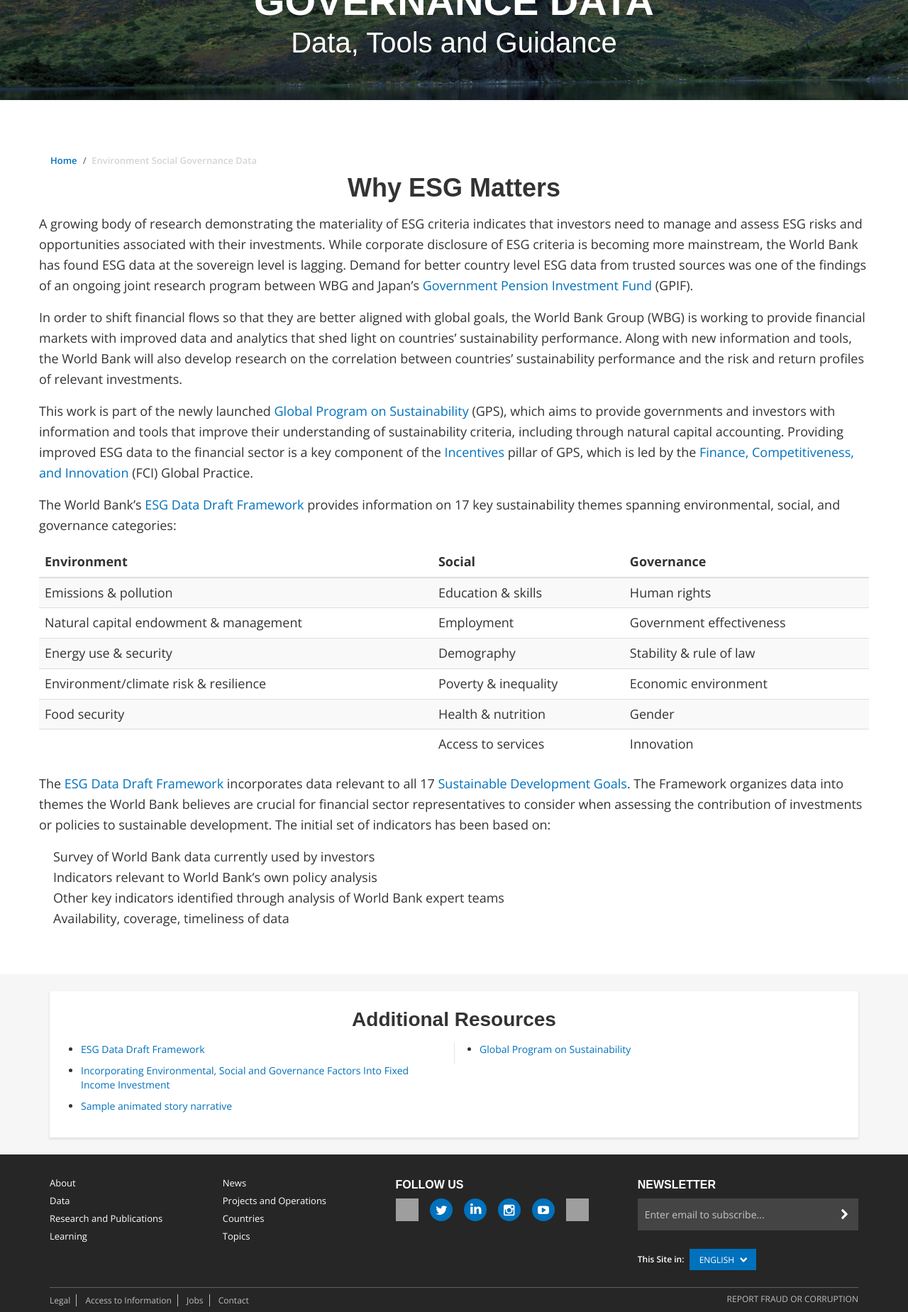
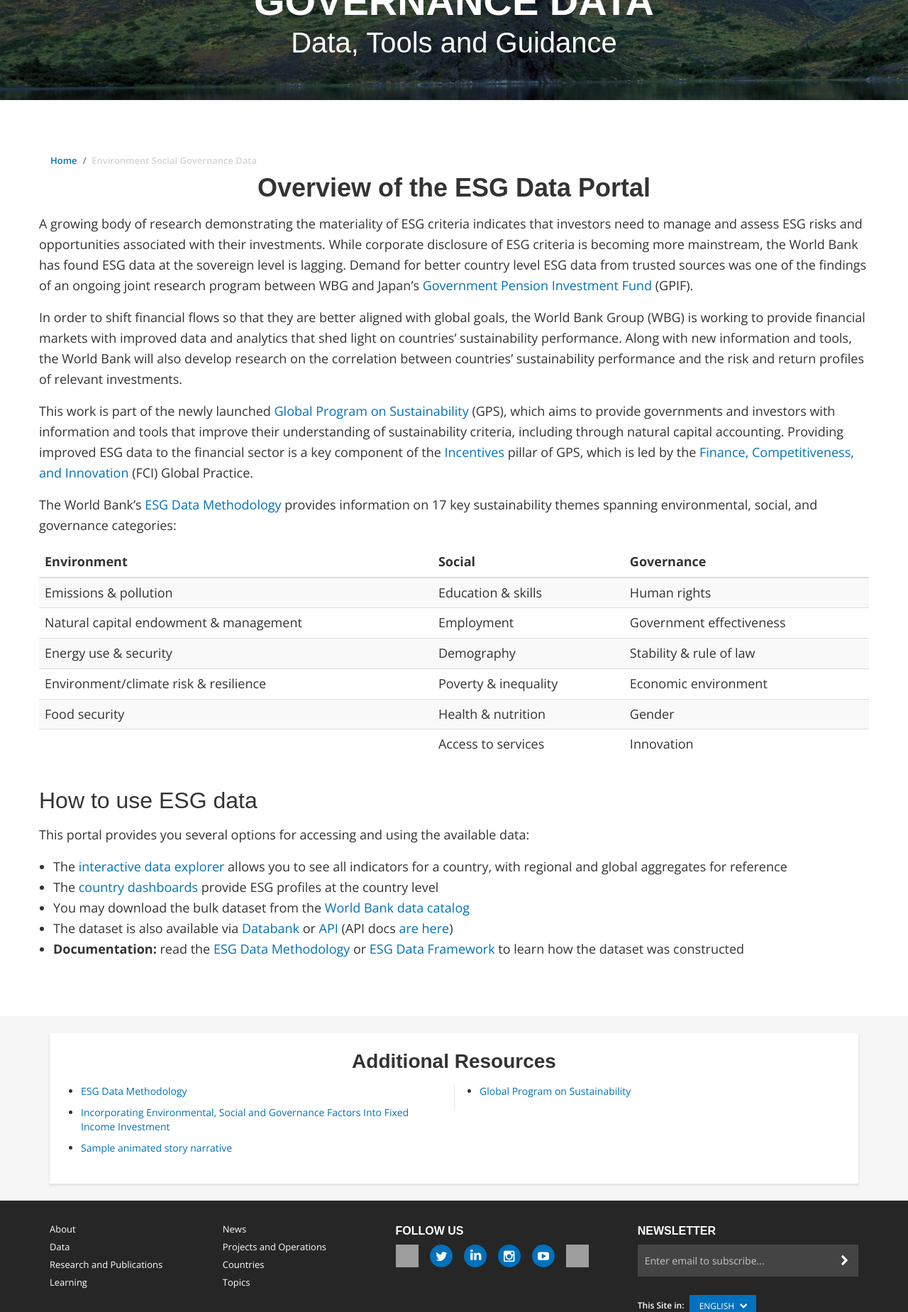
Before and after one commit to tgherzog/wbg-esg-website, a Jekyll site: the page built from overview.md, in a window 1280 px wide, cut to the strip 386-2235 px from the top of the page. Shown: the whole strip at 71% size. Built offline with Jekyll 4.4.1, drawn with Linux system fonts in a browser that asks for light colours; nearby versions of some CDN libraries; some web fonts are replaced; library files that are not in the unit come from our copies; grey boxes are pictures that could not be loaded.

Commit message:
More content updates

```diff
--- a/css/esg-custom.css
+++ b/css/esg-custom.css
@@ -123,13 +123,18 @@
   line-height: 1.0em;
 }
 
-.lp__link_list {
+.lp__link_list, .lp__body_content ul, .lp__body_content ol {
   list-style: disc; /* restore */
+  margin: 0 0 16px;
 }
 
 .indicators-list h6 {
   margin-top: 1em;
   margin-bottom: 0;
+}
+
+.indicators-list ul {
+  list-style: none;
 }
 
 .indicators-list ul ul {
@@ -148,6 +153,7 @@
 
 .lp__card_wrapper {
   border-top: none;
+  margin-bottom: 0;
 }
 
 .staff-profile img {
--- a/indicators.html
+++ b/framework.html
@@ -1,8 +1,8 @@
 ---
-title: List of ESG Indicators
+title: ESG Data Framework
 ---
 
-                  <p>The table below shows the indicators available in the draft ESG dataset:</p>
+                  <p>The list below shows the indicators included in the ESG dataset:</p>
 
                   <h6>Environment Pillar</h6>
 
--- a/why-esg-matters.md
+++ b/overview.md
@@ -1,9 +1,9 @@
 ---
-title: Why ESG Matters
+title: Overview of the ESG Data Portal
 moreinfo:
   left:
-    - link:  esg-framework.html
-      title: ESG Data Draft Framework
+    - link:  methodology.html
+      title: ESG Data Methodology
     - link:  http://documents.worldbank.org/curated/en/913961524150628959
       title: Incorporating Environmental, Social and Governance Factors Into Fixed Income Investment
     - link:  https://flowingdata.com/2015/12/15/a-day-in-the-life-of-americans
@@ -37,7 +37,7 @@
 is a key component of the [Incentives][gps-themes] pillar of GPS, which is led by the
 [Finance, Competitiveness, and Innovation][fci] (FCI) Global Practice.
 
-The World Bank’s [ESG Data Draft Framework][fw] provides information on 17
+The World Bank’s [ESG Data Methodology][fw] provides information on 17
 key sustainability themes spanning environmental, social, and governance
 categories:
 
@@ -52,22 +52,25 @@
                                        | Access to services     | Innovation
 {: .table .table-striped :}
 
-The [ESG Data Draft Framework][fw] incorporates data relevant to all 17 [Sustainable
-Development Goals][sdgs]. The Framework organizes data into themes the World Bank
-believes are crucial for financial sector representatives to consider when
-assessing the contribution of investments or policies to sustainable
-development. The initial set of indicators has been based on:
+### How to use ESG data ###
 
-* Survey of World Bank data currently used by investors
-* Indicators relevant to World Bank's own policy analysis
-* Other key indicators identified through analysis of World Bank expert teams
-* Availability, coverage, timeliness of data
+This portal provides you several options for accessing and using the available data:
 
-
+* The [interactive data explorer](explorer.html) allows you to see all indicators for a
+  country, with regional and global aggregates for reference
+* The [country dashboards](dashboards.html) provide ESG profiles at the country level
+* You may download the bulk dataset from the [World Bank data catalog][ddh]
+* The dataset is also available via [Databank][databank] or [API][api1] (API docs [are here][api2])
+* **Documentation:** read the [ESG Data Methodology][fw] or [ESG Data Framework](framework.html)
+  to learn how the dataset was constructed
 
 [gps]: https://www.worldbank.org/en/programs/global-program-on-sustainability
 [gps-themes]: https://www.worldbank.org/en/programs/global-program-on-sustainability/priority-themes
 [gpif]: https://www.gpif.go.jp/en/
 [fci]: https://www.worldbank.org/en/about/unit/fci
-[fw]: esg-framework.html
+[fw]: methodology.html
 [sdgs]: https://www.un.org/sustainabledevelopment/sustainable-development-goals
+[ddh]: https://datacatalog.worldbank.org/dataset/environment-social-and-governance-data
+[databank]: https://databank.worldbank.org/source/environment-social-and-governance?preview=on
+[api1]: http://api.worldbank.org/sources/75
+[api2]: http://data.worldbank.org/developers
```
Also changed, not shown: esg-framework.md (deleted, +0 -5 lines), index.html (+15 -22 lines), methodology.md (added, +94 -0 lines), dashboards.md (renamed from country-dashboards.md), explorer.md (renamed from data-explorer.md).
